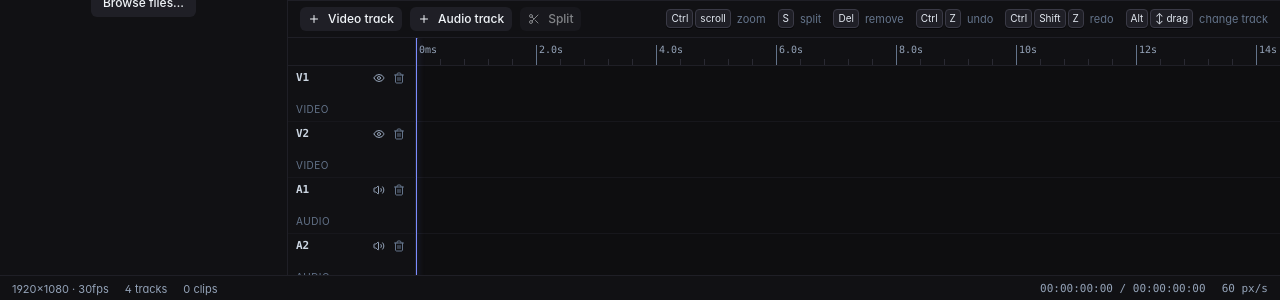
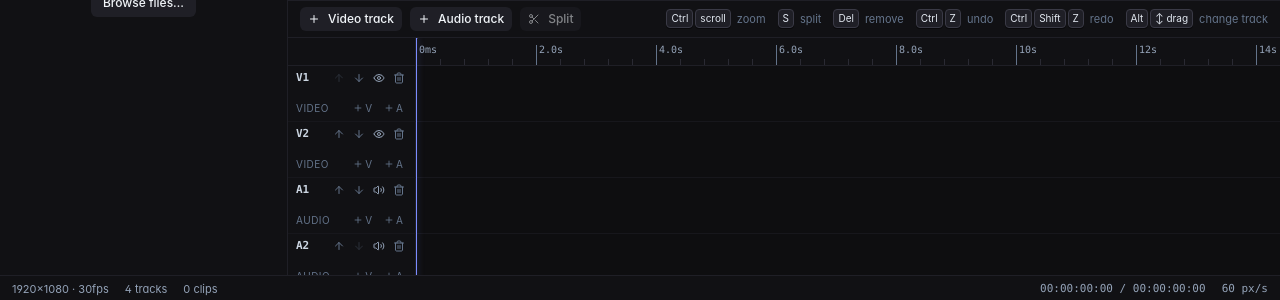
Before and after one commit to sollaholla/genedit-pro, a React (Vite) app: page / in a window 1280 px wide. Shown: the part 497-797 px from the top of the page. Built offline with nearby package versions, Linux system fonts and the light colour scheme.

Commit message:
Add track reordering/insertion and audio clip waveform rendering

```diff
--- a/src/components/timeline/Timeline.tsx
+++ b/src/components/timeline/Timeline.tsx
@@ -24,8 +24,10 @@ import {
   addTrack,
   duplicateClip,
   extractAudioFromClip,
+  insertTrack,
   moveClip,
   moveClipsBy,
+  moveTrackBy,
   pasteClipFrom,
   projectDurationSec,
   removeClip,
@@ -450,7 +452,17 @@ export function Timeline() {
         <div className="shrink-0" style={{ width: TRACK_HEADER_WIDTH_PX }}>
           <div className="border-b border-r border-surface-700 bg-surface-900" style={{ height: RULER_HEIGHT_PX }} />
           {tracks.map((t) => (
-            <TrackHeader key={`h-${t.id}`} track={t} label={labelForTrack(t.id)} />
+            <TrackHeader
+              key={`h-${t.id}`}
+              track={t}
+              label={labelForTrack(t.id)}
+              canMoveUp={t.index > 0}
+              canMoveDown={t.index < tracks.length - 1}
+              onMoveUp={() => update((p) => moveTrackBy(p, t.id, -1))}
+              onMoveDown={() => update((p) => moveTrackBy(p, t.id, 1))}
+              onInsertVideoBelow={() => update((p) => insertTrack(p, 'video', t.index + 1))}
+              onInsertAudioBelow={() => update((p) => insertTrack(p, 'audio', t.index + 1))}
+            />
           ))}
         </div>
 
--- a/src/components/timeline/TimelineClip.tsx
+++ b/src/components/timeline/TimelineClip.tsx
@@ -83,6 +83,14 @@ export function TimelineClip({
           />
         </>
       )}
+      {asset?.thumbnailDataUrl && trackKind === 'audio' && width > 24 && (
+        <img
+          src={asset.thumbnailDataUrl}
+          alt=""
+          className="pointer-events-none absolute inset-0 h-full w-full object-cover opacity-45"
+          draggable={false}
+        />
+      )}
       {asset?.thumbnailDataUrl && trackKind !== 'audio' && width > 40 && (
         <img
           src={asset.thumbnailDataUrl}
--- a/src/components/timeline/TrackHeader.tsx
+++ b/src/components/timeline/TrackHeader.tsx
@@ -1,4 +1,4 @@
-import { Eye, EyeOff, Trash2, Volume2, VolumeX } from 'lucide-react';
+import { ArrowDown, ArrowUp, Eye, EyeOff, Plus, Trash2, Volume2, VolumeX } from 'lucide-react';
 import type { Track } from '@/types';
 import { TRACK_HEIGHT_PX } from '@/lib/timeline/geometry';
 import { useProjectStore } from '@/state/projectStore';
@@ -7,9 +7,24 @@ import { removeTrack, setTrackProp } from '@/lib/timeline/operations';
 type Props = {
   track: Track;
   label: string;
+  canMoveUp: boolean;
+  canMoveDown: boolean;
+  onMoveUp: () => void;
+  onMoveDown: () => void;
+  onInsertVideoBelow: () => void;
+  onInsertAudioBelow: () => void;
 };
 
-export function TrackHeader({ track, label }: Props) {
+export function TrackHeader({
+  track,
+  label,
+  canMoveUp,
+  canMoveDown,
+  onMoveUp,
+  onMoveDown,
+  onInsertVideoBelow,
+  onInsertAudioBelow,
+}: Props) {
   const update = useProjectStore((s) => s.update);
 
   return (
@@ -20,6 +35,22 @@ export function TrackHeader({ track, label }: Props) {
       <div className="flex items-center justify-between">
         <span className="font-mono font-semibold text-slate-300">{label}</span>
         <div className="flex items-center gap-1">
+          <button
+            className="rounded p-0.5 text-slate-500 hover:bg-surface-700 hover:text-slate-200 disabled:opacity-30"
+            title="Move track up"
+            onClick={onMoveUp}
+            disabled={!canMoveUp}
+          >
+            <ArrowUp size={12} />
+          </button>
+          <button
+            className="rounded p-0.5 text-slate-500 hover:bg-surface-700 hover:text-slate-200 disabled:opacity-30"
+            title="Move track down"
+            onClick={onMoveDown}
+            disabled={!canMoveDown}
+          >
+            <ArrowDown size={12} />
+          </button>
           {track.kind === 'video' ? (
             <button
               className="rounded p-0.5 text-slate-400 hover:bg-surface-700 hover:text-slate-200"
@@ -46,7 +77,25 @@ export function TrackHeader({ track, label }: Props) {
           </button>
         </div>
       </div>
-      <div className="text-[10px] uppercase tracking-wider text-slate-500">{track.kind}</div>
+      <div className="flex items-center justify-between">
+        <div className="text-[10px] uppercase tracking-wider text-slate-500">{track.kind}</div>
+        <div className="flex items-center gap-1 text-[10px] text-slate-500">
+          <button
+            className="inline-flex items-center gap-0.5 rounded px-1 py-px hover:bg-surface-700 hover:text-slate-200"
+            title="Insert video track below"
+            onClick={onInsertVideoBelow}
+          >
+            <Plus size={10} />V
+          </button>
+          <button
+            className="inline-flex items-center gap-0.5 rounded px-1 py-px hover:bg-surface-700 hover:text-slate-200"
+            title="Insert audio track below"
+            onClick={onInsertAudioBelow}
+          >
+            <Plus size={10} />A
+          </button>
+        </div>
+      </div>
     </div>
   );
 }
--- a/src/lib/timeline/operations.ts
+++ b/src/lib/timeline/operations.ts
@@ -178,6 +178,14 @@ export function splitClipAt(
 }
 
 export function addTrack(project: Project, kind: 'video' | 'audio'): Project {
+  return insertTrack(project, kind, project.tracks.length);
+}
+
+export function insertTrack(
+  project: Project,
+  kind: 'video' | 'audio',
+  insertIndex: number,
+): Project {
   const track: Track = {
     id: nanoid(8),
     kind,
@@ -185,8 +193,30 @@ export function addTrack(project: Project, kind: 'video' | 'audio'): Project {
     muted: false,
     hidden: false,
   };
-  const reindexed = [...project.tracks, track].map((t, i) => ({ ...t, index: i }));
-  return { ...project, tracks: reindexed };
+  const next = [...project.tracks];
+  const at = Math.max(0, Math.min(insertIndex, next.length));
+  next.splice(at, 0, track);
+  return { ...project, tracks: next.map((t, i) => ({ ...t, index: i })) };
+}
+
+export function moveTrack(project: Project, trackId: string, targetIndex: number): Project {
+  const tracks = sortedTracks(project);
+  const from = tracks.findIndex((t) => t.id === trackId);
+  if (from < 0) return project;
+  const to = Math.max(0, Math.min(targetIndex, tracks.length - 1));
+  if (from === to) return project;
+  const next = [...tracks];
+  const [track] = next.splice(from, 1);
+  if (!track) return project;
+  next.splice(to, 0, track);
+  return { ...project, tracks: next.map((t, i) => ({ ...t, index: i })) };
+}
+
+export function moveTrackBy(project: Project, trackId: string, delta: number): Project {
+  const tracks = sortedTracks(project);
+  const idx = tracks.findIndex((t) => t.id === trackId);
+  if (idx < 0) return project;
+  return moveTrack(project, trackId, idx + delta);
 }
 
 export function removeTrack(project: Project, trackId: string): Project {
```
